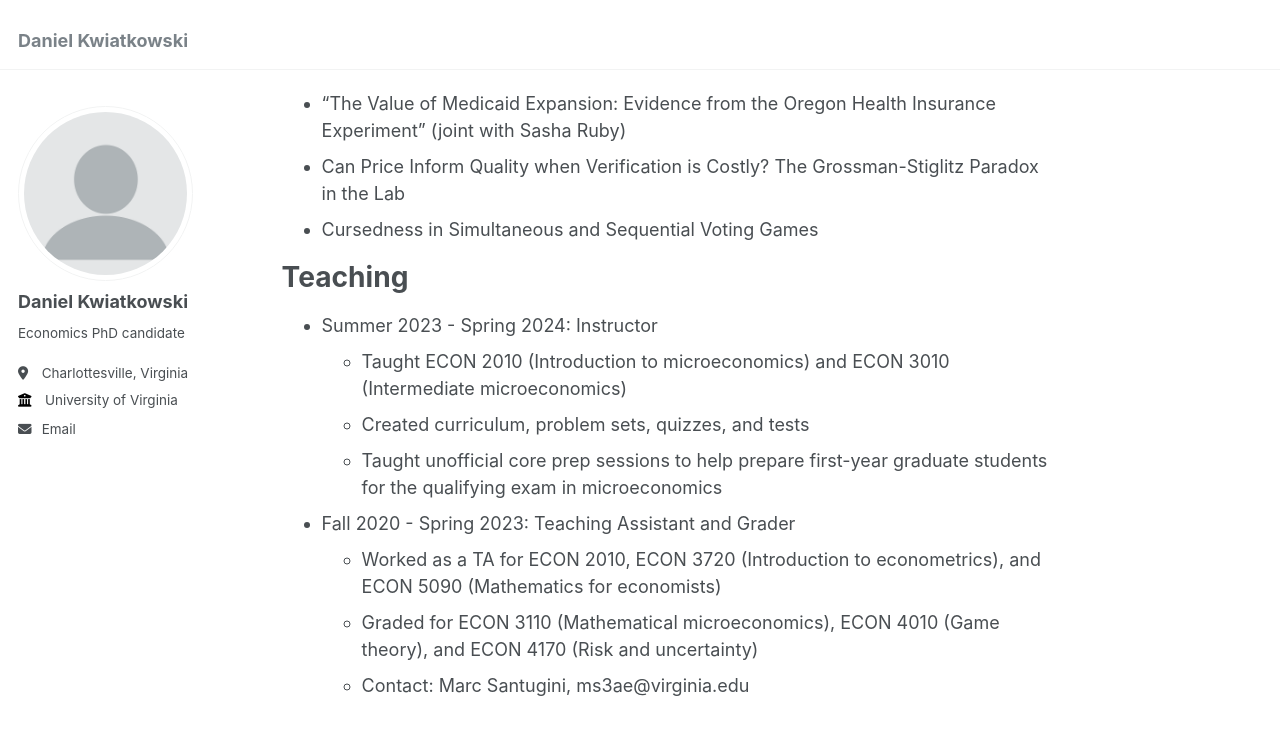
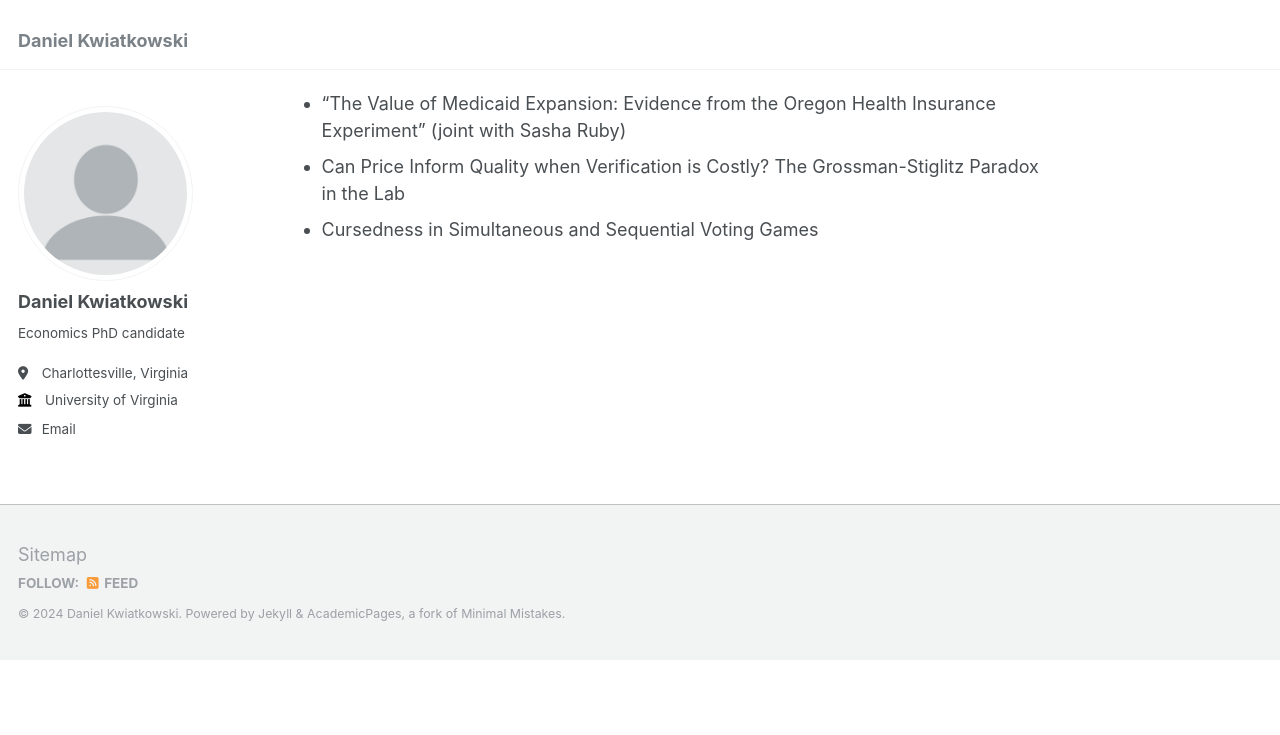
Before and after one commit to dvkwiat/dvkwiat.github.io, a Jekyll site: the page built from _pages/about.md, in a window 1280 px wide and 900 px high, scrolled down 1019 px. Shown: the top 735 px of the window. Built offline with Jekyll 4.4.1, drawn with Linux system fonts in a browser that asks for light colours; after the commit the page ends 1678 px from its top, so only the background shows below that.

Commit message:
Update about.md

```diff
--- a/_pages/about.md
+++ b/_pages/about.md
@@ -23,14 +23,3 @@ In Progress
 * "The Value of Medicaid Expansion: Evidence from the Oregon Health Insurance Experiment" (joint with Sasha Ruby)
 * Can Price Inform Quality when Verification is Costly? The Grossman-Stiglitz Paradox in the Lab
 * Cursedness in Simultaneous and Sequential Voting Games
-
-Teaching
-======
-* Summer 2023 - Spring 2024: Instructor
-  * Taught ECON 2010 (Introduction to microeconomics) and ECON 3010 (Intermediate microeconomics)
-  * Created curriculum, problem sets, quizzes, and tests
-  * Taught unofficial core prep sessions to help prepare first-year graduate students for the qualifying exam in microeconomics
-* Fall 2020 - Spring 2023: Teaching Assistant and Grader
-  * Worked as a TA for ECON 2010, ECON 3720 (Introduction to econometrics), and ECON 5090 (Mathematics for economists)
-  * Graded for ECON 3110 (Mathematical microeconomics), ECON 4010 (Game theory), and ECON 4170 (Risk and uncertainty)
-  * Contact: Marc Santugini, ms3ae@virginia.edu
```
